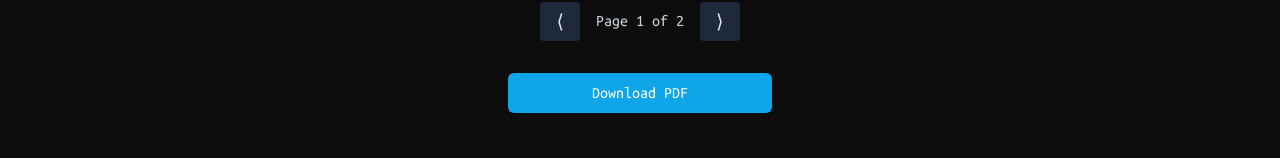
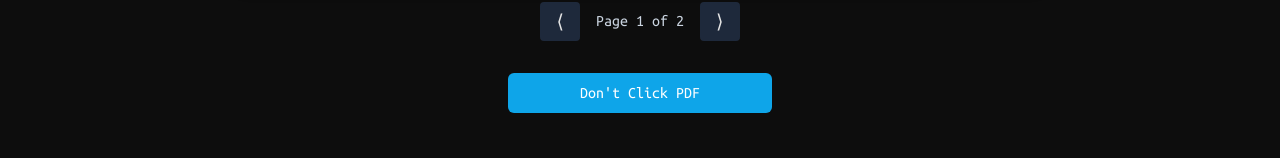
Before and after one commit to LostLuinor/lost-website, a SvelteKit app: page /resume in a window 1280 px wide. Shown: the part 1393-1551 px from the top of the page. Built offline with nearby package versions, Linux system fonts and the light colour scheme.

Commit message:
Removed Download button

```diff
--- a/src/routes/resume/+page.svelte
+++ b/src/routes/resume/+page.svelte
@@ -30,7 +30,7 @@
 </div>
 
 <a href={pdfLink} class="download-btn" target="_blank" download>
-    Download PDF
+    Don't Click PDF
 </a>
 
 <style>
```
Also changed, not shown: static/images/Frame 3.png (added).
